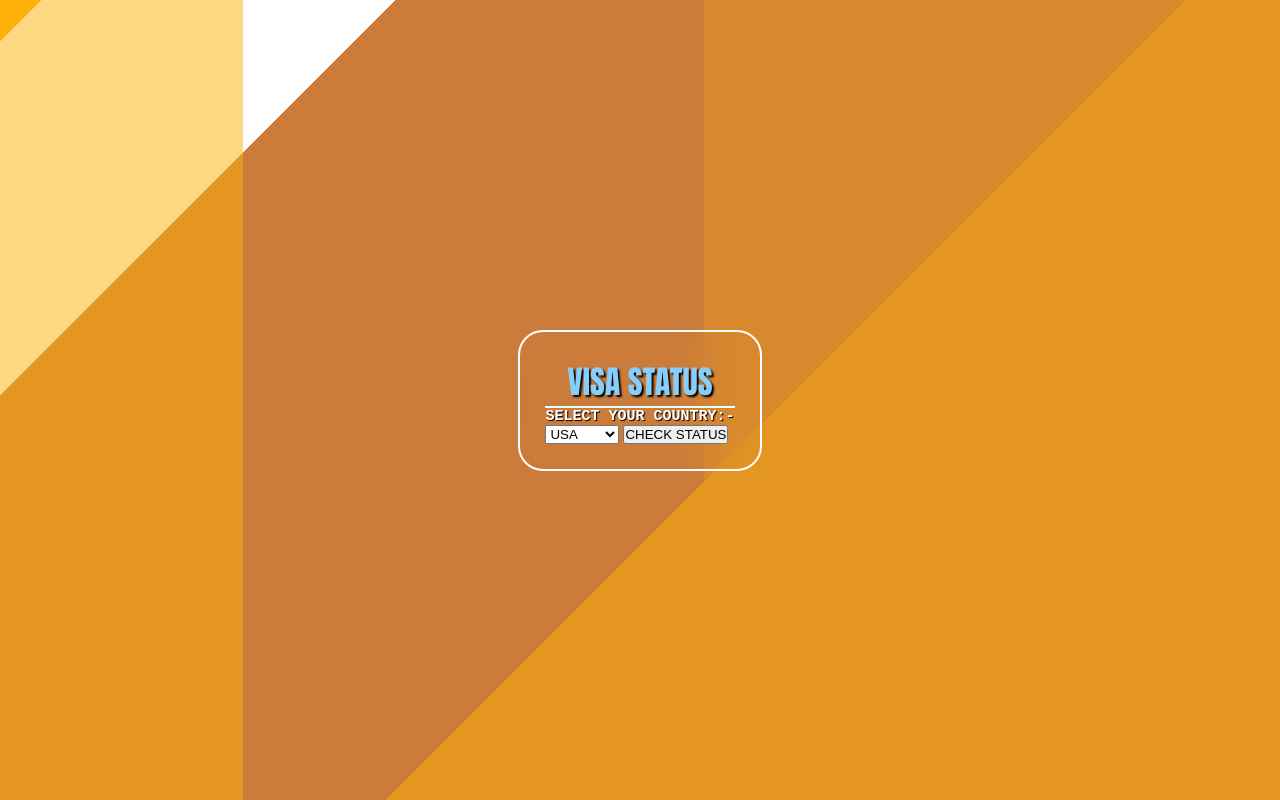
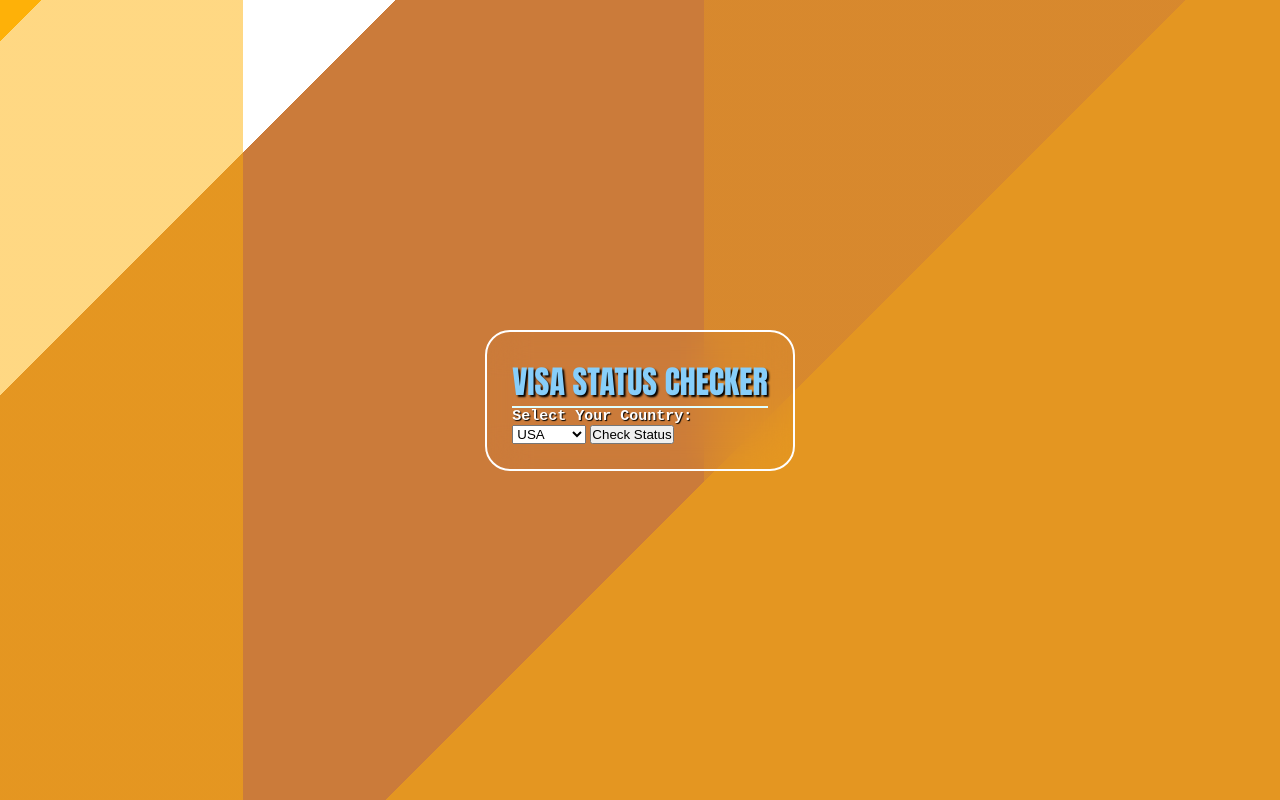
Before and after one commit to PiyushBorban49/js_form_submit, a plain HTML site: page index.html in a window 1280 px wide. Drawn offline with nearby package versions, Linux system fonts and the light colour scheme.

Commit message:
Update index.html

```diff
--- a/index.html
+++ b/index.html
@@ -3,13 +3,15 @@
 <head>
     <meta charset="UTF-8">
     <meta name="viewport" content="width=device-width, initial-scale=1.0">
-    <title>Form Validation</title>
+    <title>Visa Status Checker</title>
     <link rel="stylesheet" href="style.css">
+    <script src="https://cdnjs.cloudflare.com/ajax/libs/gsap/3.12.2/gsap.min.js"></script>
 </head>
 <body>
+
     <div class="form_validation">
-        <h2>VISA STATUS</h2>
-        <h4>SELECT YOUR COUNTRY:-</h4>
+        <h2>VISA STATUS CHECKER</h2>
+        <h4>Select Your Country:</h4>
         <select name="Countries" id="Countries">
             <option value="1">USA</option>
             <option value="2">Canada</option>
@@ -18,10 +20,9 @@
             <option value="5">Australia</option>
             <option value="6">Others</option>
         </select>
-        <button id="btn">CHECK STATUS</button>
+        <button id="btn">Check Status</button>
         <h1 id="display"></h1>
     </div>
-
 
     <script src="script.js"></script>
 </body>
```
